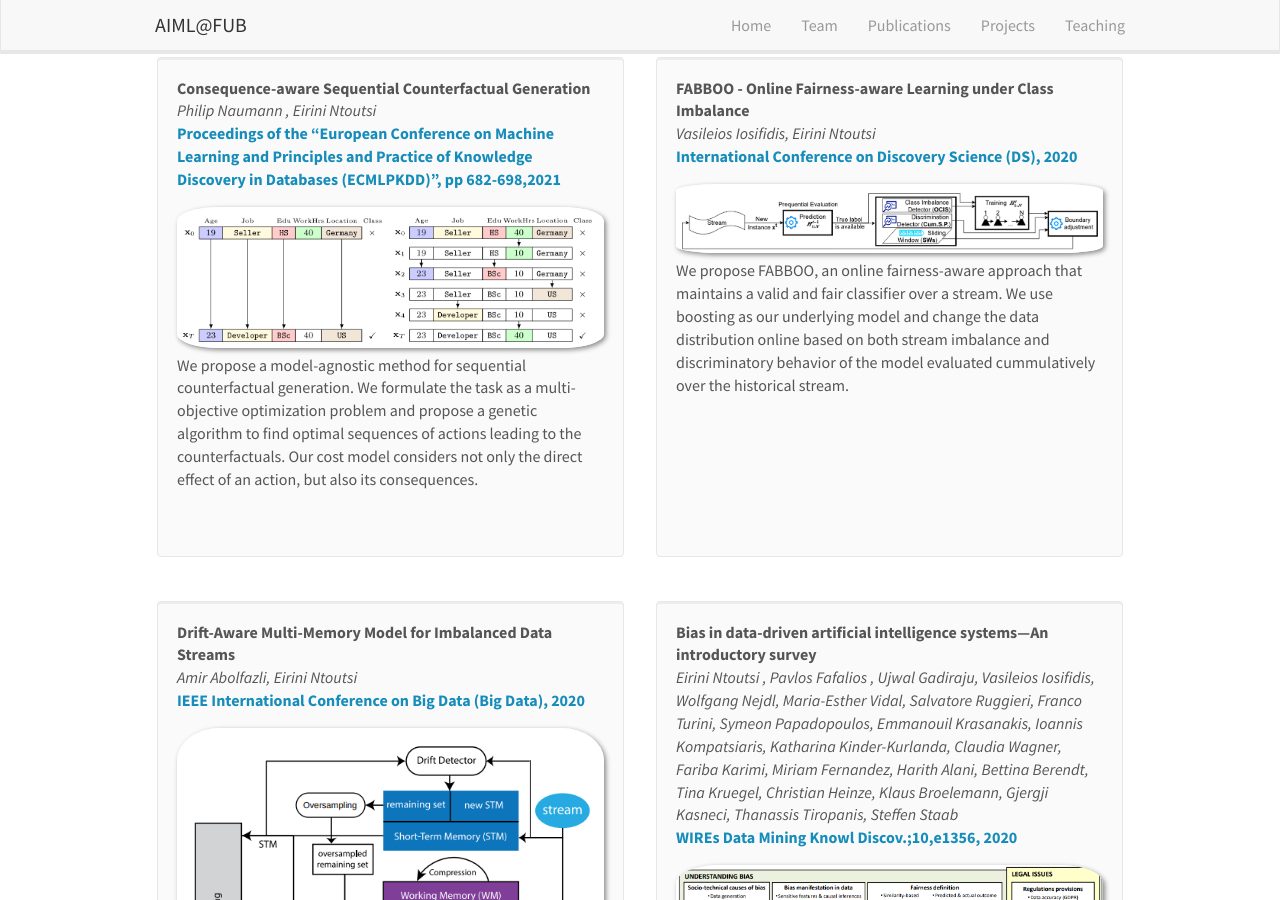
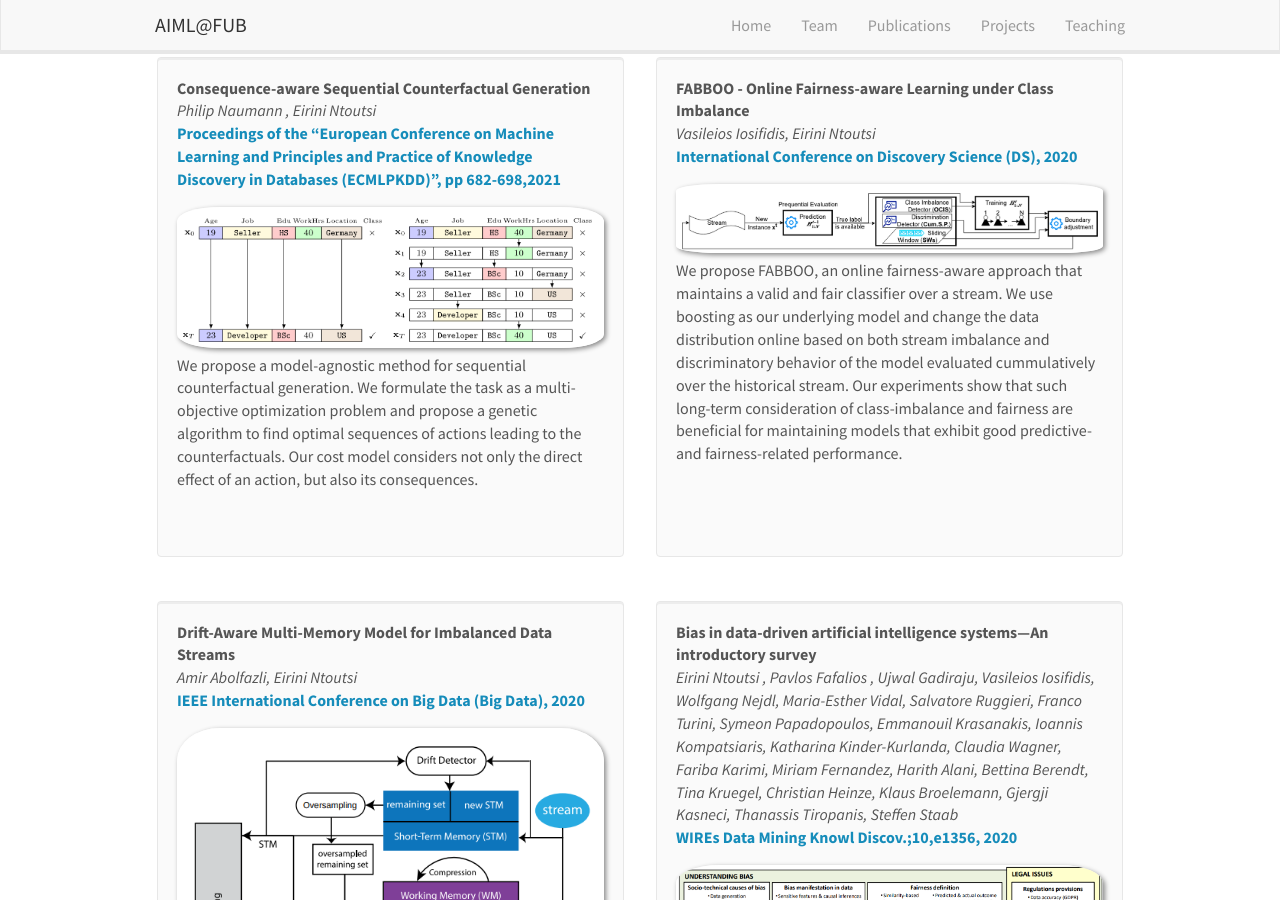
Before and after one commit to AIML-research/AIML-research.github.io, a Jekyll site: the page built from _pages/publications.md, in a window 1280 px wide and 900 px high, scrolled down 1232 px. Built offline with Jekyll 4.4.1, drawn with Linux system fonts in a browser that asks for light colours; nearby versions of some CDN libraries.

Commit message:
Update publist.yml

```diff
--- a/_data/publist.yml
+++ b/_data/publist.yml
@@ -157,7 +157,7 @@
 
 - title: "FABBOO - Online Fairness-aware Learning under Class Imbalance"
   image: Vasilis2020.png
-  description: We propose FABBOO, an online fairness-aware approach that maintains a valid and fair classifier over a stream. We use boosting as our underlying model and change the data distribution online based on both stream imbalance and discriminatory behavior of the model evaluated cummulatively over the historical stream.
+  description: We propose FABBOO, an online fairness-aware approach that maintains a valid and fair classifier over a stream. We use boosting as our underlying model and change the data distribution online based on both stream imbalance and discriminatory behavior of the model evaluated cummulatively over the historical stream. Our experiments show that such long-term consideration of class-imbalance and fairness are beneficial for maintaining models that exhibit good predictive- and fairness-related performance.
   authors: Vasileios Iosifidis, Eirini Ntoutsi
   link:
     url: https://link.springer.com/chapter/10.1007/978-3-030-61527-7_11
```
